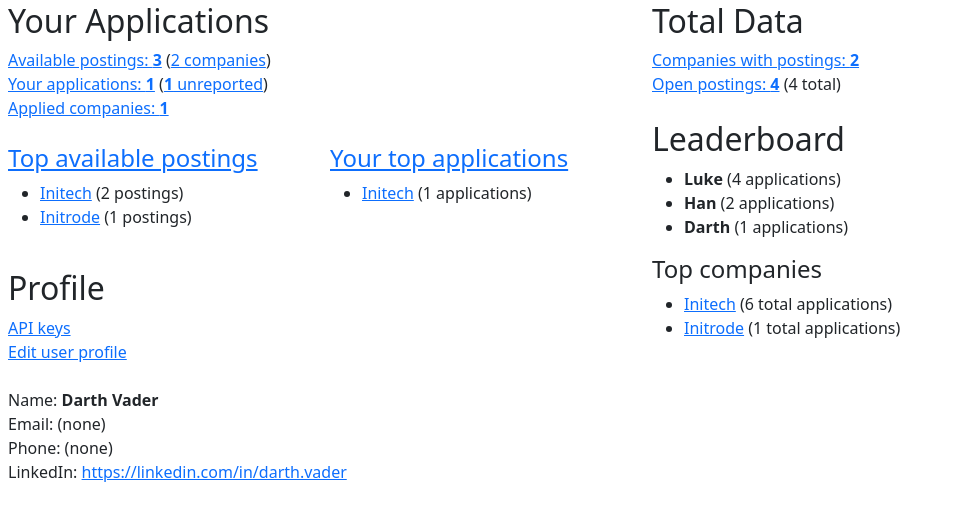
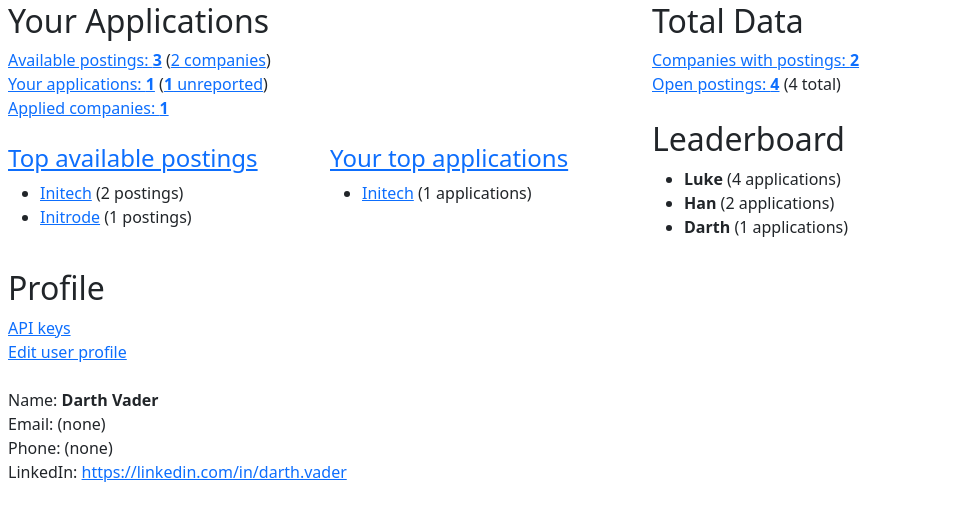
Before and after one commit to smkent/jobdb, a Django app: page / in a window 1280 px wide. Shown: the part 78-599 px from the top of the page, without its empty margins (0-955 px from the left). Run offline with Django 5.2, Linux system fonts and the light colour scheme; a user stored in the database is signed in; data comes from the database, SQL or seed files in the repository; parts of the project's set-up code (start-up, migrations or seed data) failed here and were passed over; some libraries are stand-ins or nearby versions.

Commit message:
Remove top companies summary table from dashboard

```diff
--- a/jobdb/main/templates/main/index.html
+++ b/jobdb/main/templates/main/index.html
@@ -85,23 +85,6 @@
             {% endfor %}
           </ul>
         {% endif %}
-        <div class="container-fluid p-0">
-          <div class="row">
-            {% if leaderboard_companies.count %}
-              <div class="col">
-                <h4>Top companies</h4>
-                <ul>
-                  {% for c in leaderboard_companies|slice:"0:10" %}
-                    <li>
-                      <a href="{% url 'posting_htmx' %}?company={{ c.name }}">{{ c.name }}</a>
-                      ({{ c.apps_count }} total applications)</li>
-                  {% endfor %}
-                </ul>
-                <br />
-              </div>
-            {% endif %}
-          </div>
-        </div>
       </div>
     </div>
   </div>
--- a/jobdb/main/views.py
+++ b/jobdb/main/views.py
@@ -85,9 +85,6 @@ class IndexView(BaseView, TemplateView):
             .annotate(count=Count("user"))
             .order_by("-count", "user__username")
         )
-        leaderboard_companies = companies_with_counts().order_by(
-            "-apps_count", Lower("name")
-        )
         return context | {
             "company": companies,
             "companies_with_postings": companies_with_postings,
@@ -100,7 +97,6 @@ class IndexView(BaseView, TemplateView):
             "posting_queue": posting_queue,
             "posting_queue_companies": posting_queue_companies,
             "leaderboard": leaderboard,
-            "leaderboard_companies": leaderboard_companies,
         }
 
 
```
